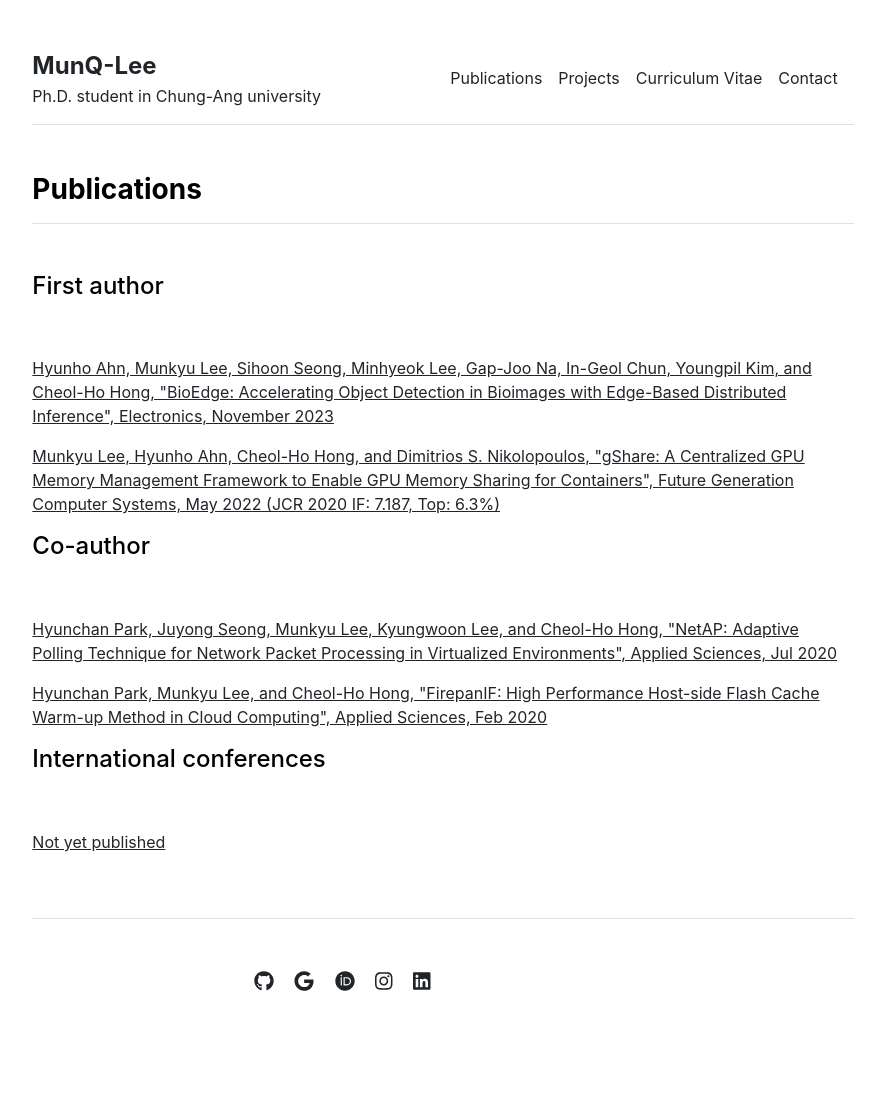
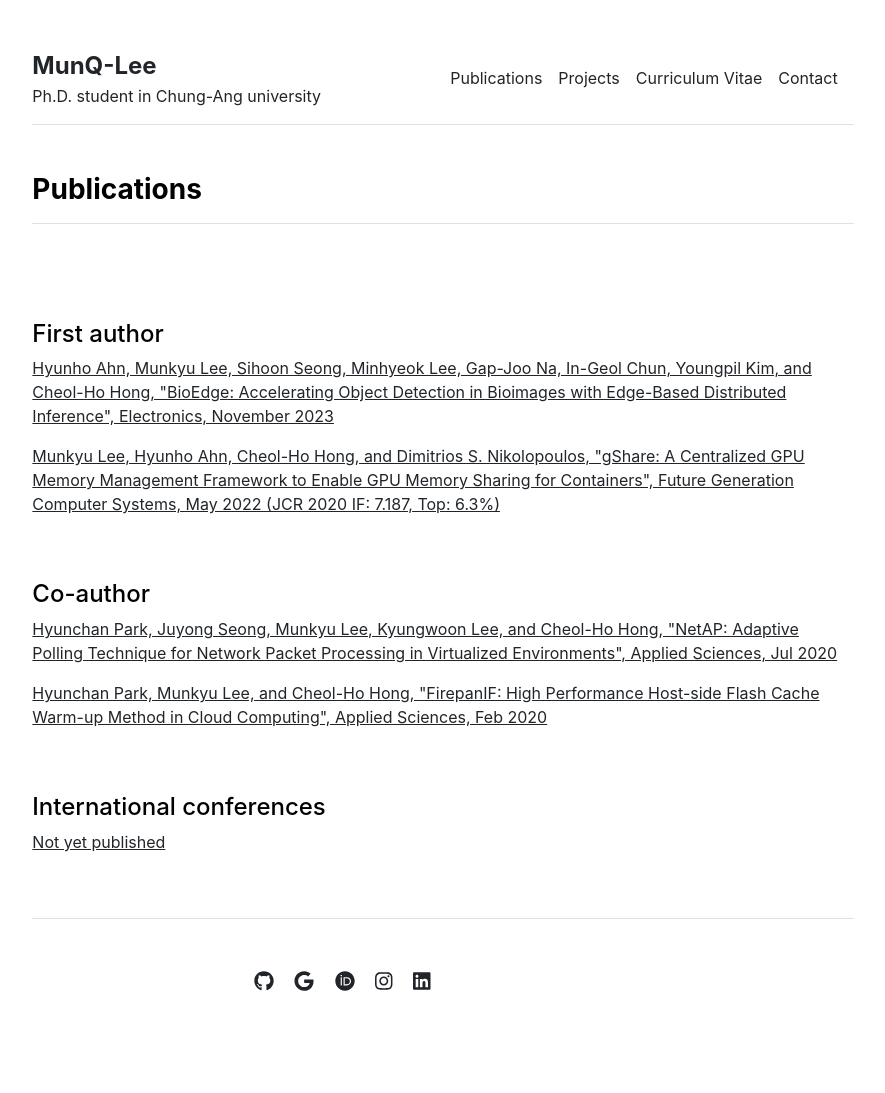
Before and after one commit to hoonySS/hoonySS.github.io, a Jekyll site: the page built from publications.md, in a window 1280 px wide. Shown: the whole page, without its empty margins (197-1082 px from the left). Built offline with Jekyll 4.4.1, drawn with Linux system fonts in a browser that asks for light colours.

Commit message:
20240102

```diff
--- a/_includes/projects.html
+++ b/_includes/projects.html
@@ -1,13 +1,13 @@
 <div class="row g-5 mb-5">
   <div>
     <h3 class="fw-bold border-bottom pb-3 mb-5">Projects</h2>
-    <h4 class="pb-5 mb-2">Current projects</h3>
+    <h4 class="pt-5">Current projects</h3>
     {% for item in site.data.projects.current %}
       <p class="fw-bold">{{ item.name }}</p>
       <p> &nbsp; &#149; {{ item.institution }}</p>
       <p> &nbsp; &#149; {{ item.date }}</p>
     {% endfor %}
-    <h4 class="pb-5 mb-2">Past projects</h3>
+    <h4 class="pt-5">Past projects</h3>
     {% for item in site.data.projects.past %}
       <p class="fw-bold">{{ item.name }}</p>
       <p> &nbsp; &#149; {{ item.institution }}</p>
--- a/_includes/publications.html
+++ b/_includes/publications.html
@@ -6,15 +6,15 @@
         <p><a href="{{ item.url }}">{{ item.name }}</a></p>
       {% endfor %}
     {% else %}
-      <h4 class="pb-5 mb-2">First author</h4>
+      <h4 class="pt-5">First author</h4>
       {% for item in site.data.publications.first %}
         <p><a href="{{ item.url }}">{{ item.name }}</a></p>
       {% endfor %}
-      <h4 class="pb-5 mb-2">Co-author</h4>
+      <h4 class="pt-5">Co-author</h4>
       {% for item in site.data.publications.coop %}
         <p><a href="{{ item.url }}">{{ item.name }}</a></p>
       {% endfor %}
-      <h4 class="pb-5 mb-2">International conferences</h4>
+      <h4 class="pt-5">International conferences</h4>
       {% for item in site.data.publications.conferences %}
         <p><a href="{{ item.url }}">{{ item.name }}</a></p>
       {% endfor %}
```
